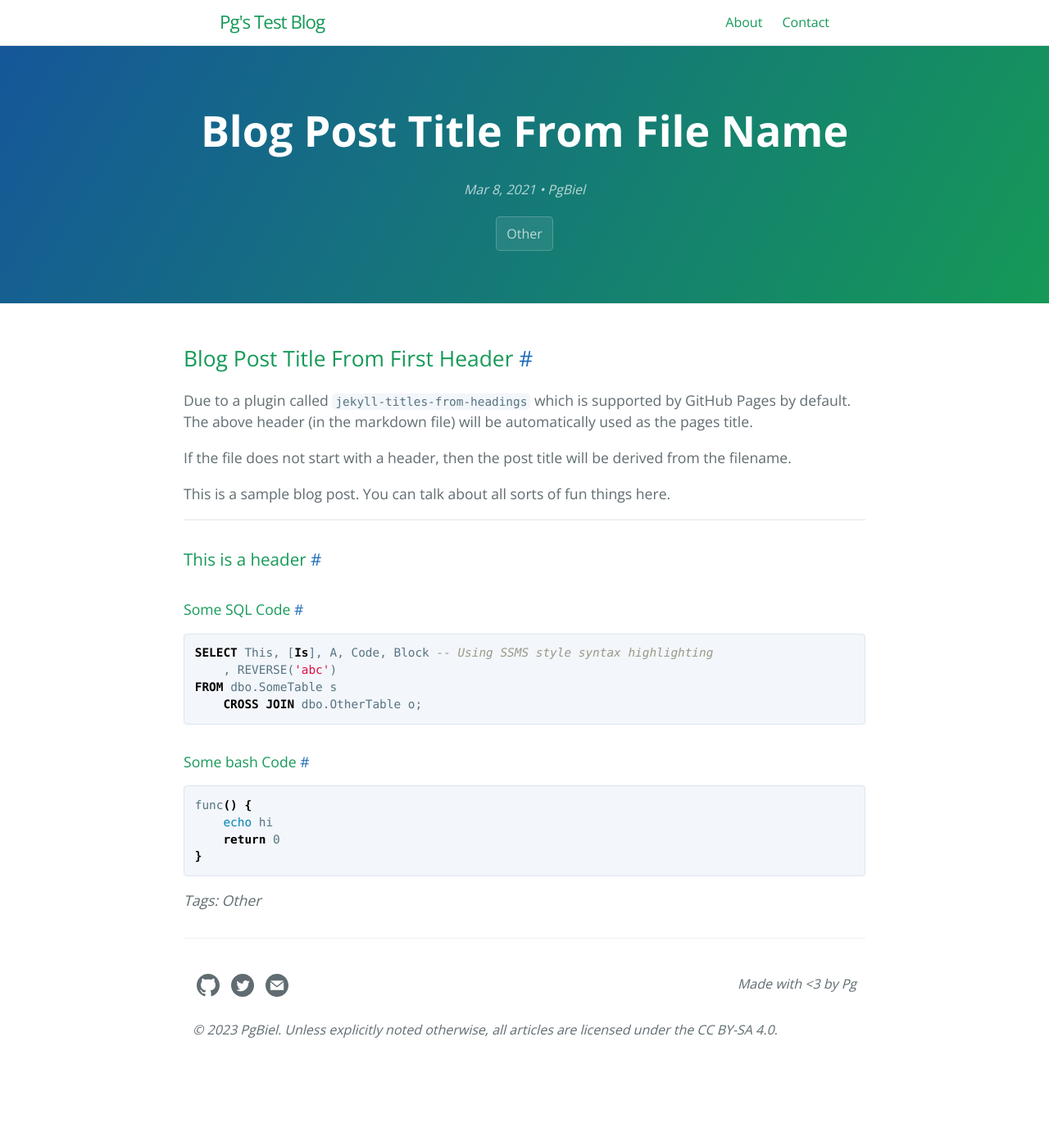
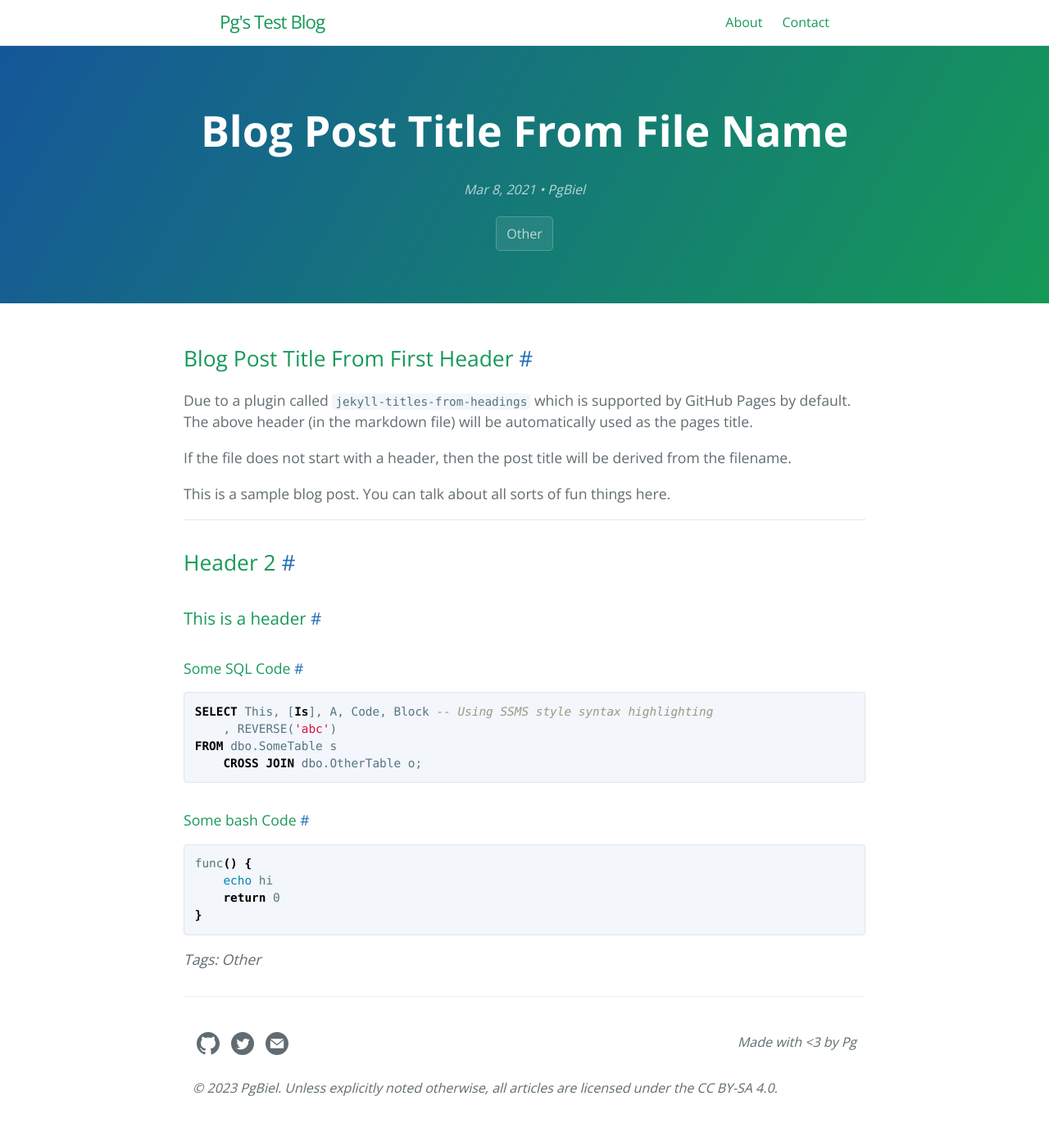
Before and after one commit to PgBiel/blog-test, a Jekyll site: the page built from _posts/2021-03-08-blog-post-title-from-file-name.md, in a window 1280 px wide. Shown: the whole page at 82% size. Built offline with Jekyll 4.4.1, drawn with Linux system fonts in a browser that asks for light colours; before the commit the page ends 1327 px from its top, so only the background shows below that.

Commit message:
posts(2021-title-filename/a11y): add h2 before h3

```diff
--- a/_posts/2021-03-08-blog-post-title-from-file-name.md
+++ b/_posts/2021-03-08-blog-post-title-from-file-name.md
@@ -10,6 +10,8 @@ If the file does not start with a header, then the post title will be derived fr
 This is a sample blog post. You can talk about all sorts of fun things here.
 
 ---
+
+## Header 2
 
 ### This is a header
 
```
